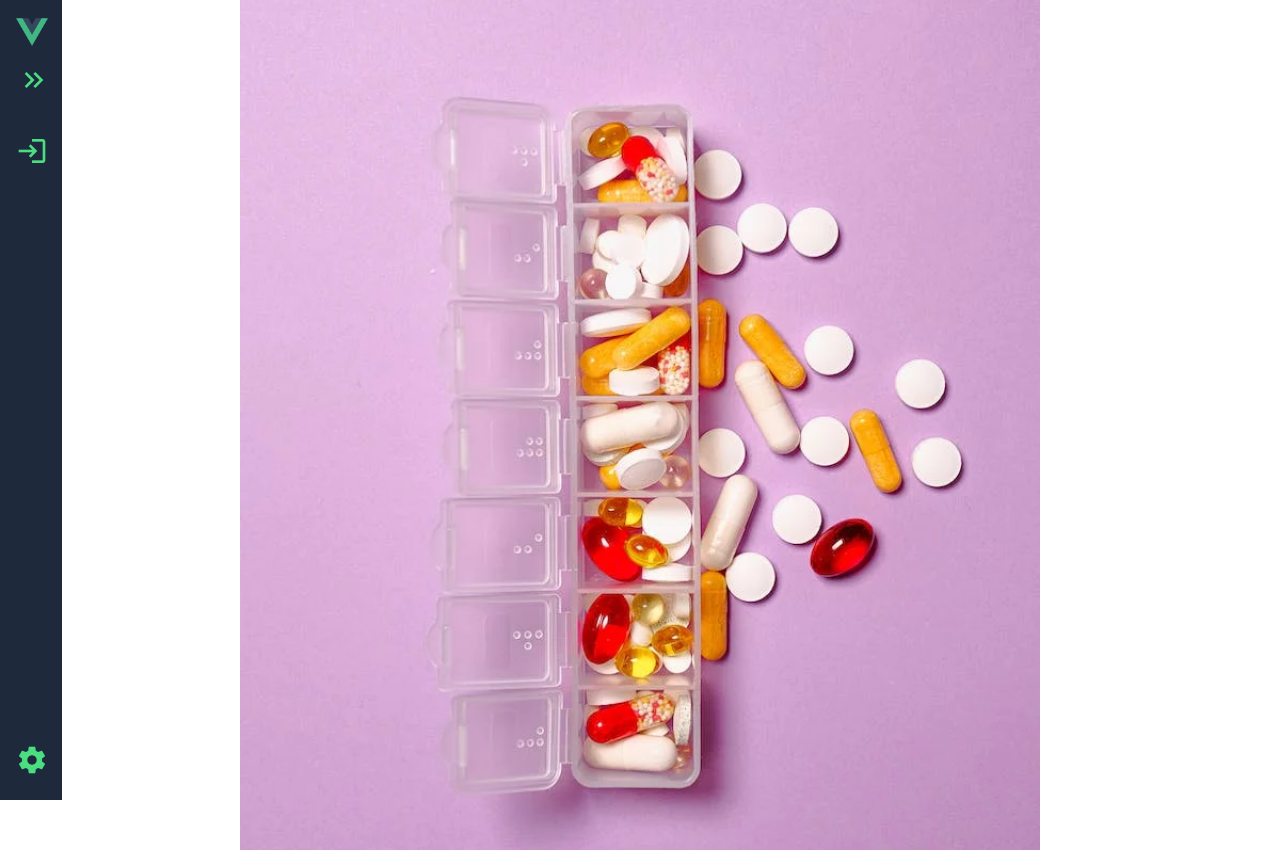
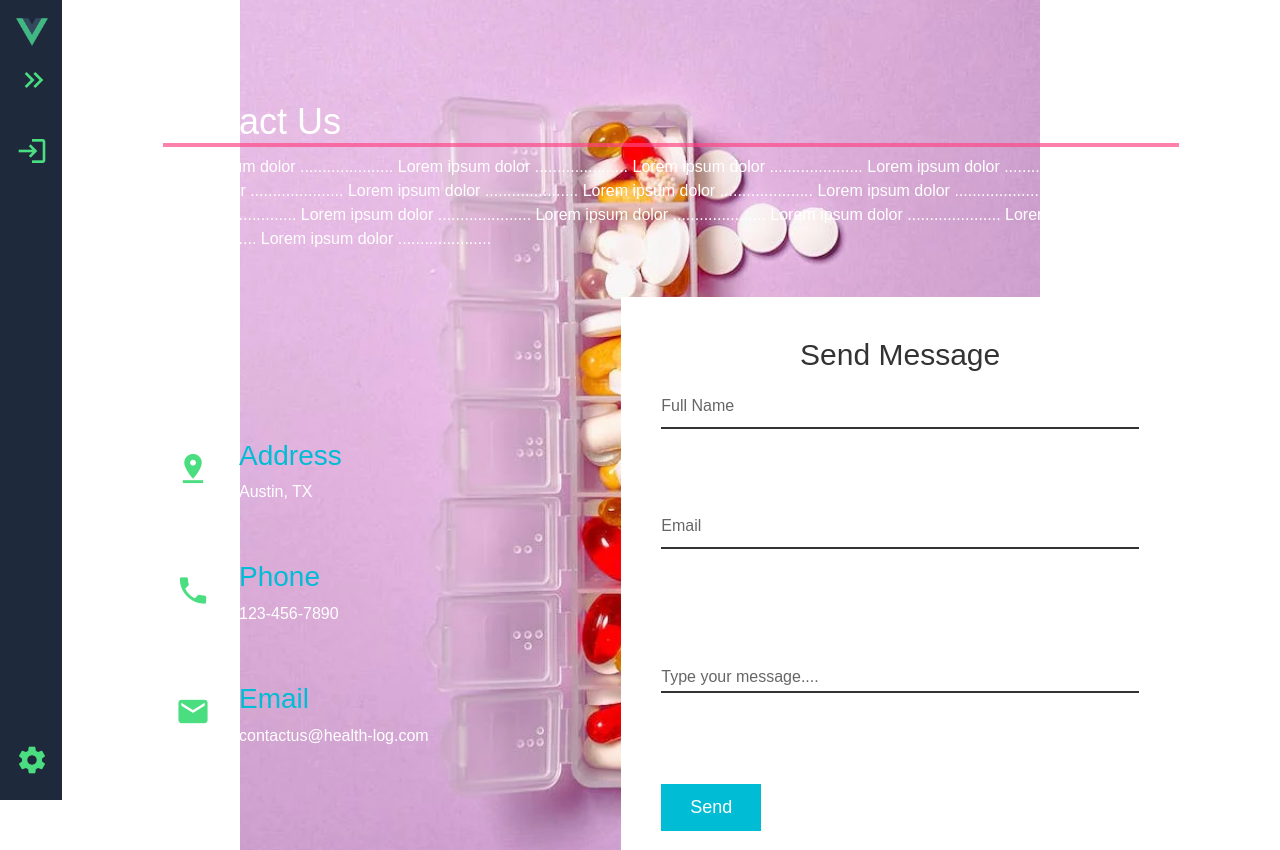
Before and after one commit to alijm0806/HEALTH-LOG-frontend, a Vue app: page /contact in a window 1280 px wide. Built offline with nearby package versions, Linux system fonts and the light colour scheme.

Commit message:
Add contact us page with styling

```diff
--- a/package.json
+++ b/package.json
@@ -12,6 +12,7 @@
     "core-js": "^3.8.3",
     "flatpickr": "^4.6.13",
     "vue": "^3.2.13",
+    "vue-flatpickr-component": "^9.0.6",
     "vue-router": "^4.0.3"
   },
   "devDependencies": {
--- a/public/index.html
+++ b/public/index.html
@@ -11,6 +11,7 @@
   <link rel="stylesheet" href="https://fonts.googleapis.com/css2?family=Material+Symbols+Outlined:opsz,wght,FILL,GRAD@48,400,0,0" />
   <link rel="stylesheet" href="https://cdn.jsdelivr.net/npm/flatpickr/dist/flatpickr.min.css">
 
+
   </head>
   <body>
     <noscript>
--- a/src/App.vue
+++ b/src/App.vue
@@ -13,6 +13,7 @@ localStorage.setItem("is_expanded", is_expanded.value)
 </script >
 
 <script>
+
 export default {
 
   data: function () {
@@ -285,11 +286,12 @@ footer {
   color: var(--grey);
 }
 
+/*
 h3,
 .text {
   opacity: 0;
   transition: opacity 0.3s ease-in-out;
-}
+} */
 
 
 .is_expanded,
--- a/src/main.js
+++ b/src/main.js
@@ -6,7 +6,7 @@ import axios from "axios";
 import "bootstrap";
 import "bootstrap/dist/css/bootstrap.min.css";
 import flatpickr from "flatpickr";
-
+import "flatpickr/dist/flatpickr.css";
 axios.defaults.baseURL = process.env.NODE_ENV === "development" ? "http://localhost:3000" : "/";
 
 var jwt = localStorage.getItem("jwt");
--- a/src/router/index.js
+++ b/src/router/index.js
@@ -1,5 +1,6 @@
 import { createRouter, createWebHistory } from 'vue-router'
 import HomeView from '../views/HomeView.vue'
+import ContactUsView from '../views/ContactUsView.vue'
 import SignupView from "../views/SignupView.vue";
 import LoginView from "../views/LoginView.vue";
 import LogoutView from "../views/LogoutView.vue";
@@ -24,6 +25,11 @@ const routes = [
     component: LogoutView
   },
   {
+    path: "/contact",
+    name: "contact-us",
+    component: ContactUsView
+  },
+  {
     path: "/home",
     name: "home",
     component: HomeView
@@ -44,7 +50,7 @@ const routes = [
     // route level code-splitting
     // this generates a separate chunk (about.[hash].js) for this route
     // which is lazy-loaded when the route is visited.
-    component: () => import(/* webpackChunkName: "about" */ '../views/AboutView.vue')
+    component: () => import(/* webpackChunkName: "about" */ '../views/ContactUsView.vue')
   }
 ]
 
--- a/src/views/AboutView.vue
+++ /dev/null
@@ -1,5 +0,0 @@
-<template>
-  <!-- <div class="about">
-    <h1>This is an about page</h1>
-  </div> -->
-</template>
--- /dev/null
+++ b/src/views/ContactUsView.vue
@@ -0,0 +1,266 @@
+
+
+<template>
+
+  <section class="contact">
+    <div class="content">
+      <h2>Contact Us</h2>
+      <p>Lorem ipsum dolor ..................... Lorem ipsum dolor ..................... Lorem ipsum dolor
+        ..................... Lorem ipsum dolor ..................... Lorem ipsum dolor ..................... Lorem
+        ipsum dolor ..................... Lorem ipsum dolor ..................... Lorem ipsum dolor
+        ..................... Lorem ipsum dolor ..................... Lorem ipsum dolor ..................... Lorem
+        ipsum dolor ..................... Lorem ipsum dolor ..................... Lorem ipsum dolor
+        ..................... Lorem ipsum dolor .....................</p>
+    </div>
+    <div class="container-contact">
+      <div class="contactInfo">
+        <div class="box">
+          <div class="icon">
+            <i class="material-icons" id="contact-icons">
+              pin_drop
+            </i>
+          </div>
+          <div class="text">
+            <h3>Address</h3>
+            <p>Austin, TX</p>
+          </div>
+        </div>
+
+        <div class="box">
+          <div class="icon">
+            <i class="material-icons" id="contact-icons" aria-hidden="true">phone</i>
+          </div>
+          <div class="text">
+            <h3>Phone</h3>
+            <p>123-456-7890</p>
+          </div>
+        </div>
+
+        <div class="box">
+          <div class="icon">
+            <i class="material-icons" id="contact-icons" aria-hidden="true">email</i>
+          </div>
+          <div class="text">
+            <h3>Email</h3>
+            <p>contactus@health-log.com</p>
+          </div>
+        </div>
+
+      </div>
+
+      <div class="contactForm">
+        <form>
+          <h1>Send Message</h1>
+          <div class="inputBox">
+            <input type="text" name="" required="required">
+            <div class="messages">Full Name</div>
+          </div>
+          <div class="inputBox">
+            <input type="text" name="" required="required">
+            <div class="messages">Email</div>
+          </div>
+          <div class="inputBox">
+            <textarea required="required"></textarea>
+            <div class="messages">Type your message....</div>
+          </div>
+          <div class="inputBox">
+            <input type="submit" required="required" value="Send">
+          </div>
+        </form>
+      </div>
+    </div>
+
+
+  </section>
+
+
+
+</template>
+
+<script>
+// @ is an alias to /src
+import HelloWorld from '@/components/HelloWorld.vue'
+
+export default {
+  name: 'HomeView',
+  components: {
+    HelloWorld
+  }
+}
+</script>
+
+<style>
+* {
+  margin: 0;
+  padding: 0;
+  box-sizing: border-box;
+  font-family: 'Poppins', sans-serif;
+
+}
+
+
+.contact {
+  position: relative;
+  min-height: 100vh;
+  padding: 50px 50px;
+  display: flex;
+  justify-content: center;
+  align-items: center;
+  flex-direction: column
+}
+
+.contact .content h2 {
+  font-size: 36px;
+  font-weight: 500;
+  color: #fff;
+
+}
+
+
+.contact .content p {
+
+  font-weight: 300;
+  color: #fff;
+
+}
+
+.container-contact {
+  width: 100%;
+  display: flex;
+  justify-content: center;
+  align-items: center;
+  margin-top: 30px;
+}
+
+.container-contact .contactInfo {
+  width: 50%;
+  display: flex;
+  flex-direction: column;
+
+}
+
+.container-contact .contactInfo .box {
+  position: relative;
+  display: flex;
+  padding: 20px 0;
+
+}
+
+.container-contact .contactInfo .box #contact-icons {
+  min-width: 60px;
+  height: 60px;
+  background: #fff;
+  display: flex;
+  justify-content: center;
+  align-items: center;
+  border-radius: 50%;
+  font-size: 35px;
+}
+
+.container-contact .contactInfo .box .text {
+  color: #fff;
+  display: flex;
+  margin-left: 20 px;
+  font-size: 16px;
+  flex-direction: column;
+  font-weight: 300;
+}
+
+.container-contact .contactInfo .box .text h3 {
+  color: #00bcd4;
+  font-weight: 500;
+}
+
+.contactForm {
+  width: 60%;
+  padding: 40px;
+  background: #fff;
+}
+
+
+.contactForm h1 {
+  font-size: 30px;
+  color: #333;
+  font-weight: 500;
+  margin-bottom: 10px
+}
+
+
+.contactForm .inputBox {
+  position: relative;
+  width: 100%;
+  margin-top: 10px;
+}
+
+.contactForm .inputBox input,
+.contactForm .inputBox textarea {
+  width: 100%;
+  padding: 5px 0;
+  font-size: 16px;
+  margin: 10px 0;
+  border: none;
+  border-bottom: 2px solid #333;
+  outline: none;
+  resize: none;
+}
+
+.contactForm .inputBox .messages {
+  /* position: absolute; */
+  display: inline-block;
+  left: 0;
+  padding: 5px 0;
+  font-size: 16px;
+  margin: 10px 0;
+  pointer-events: none;
+  transform: translateY(-60px);
+  color: #666;
+}
+
+
+.contactForm .inputBox input:focus~.messages,
+.contactForm .inputBox input:valid~.messages {
+  color: #e91e63;
+  font-size: 20px;
+  transform: translateY(-80px);
+
+}
+
+
+.contactForm .inputBox textarea:focus~.messages,
+.contactForm .inputBox textarea:valid~.messages {
+  color: #e91e63;
+  font-size: 20px;
+  transform: translateY(-120px);
+
+}
+
+.contactForm .inputBox input[type="submit"] {
+  width: 100px;
+  background: #00bcd4;
+  color: #fff;
+  border: none;
+  cursor: pointer;
+  padding: 10px;
+  font-size: 18px;
+}
+
+@media (max-width: 991px) {
+  .contact {
+    padding: 50px;
+  }
+
+  .container-contact {
+    flex-direction: column;
+  }
+
+  .container-contact .contactInfo {
+    margin-bottom: 40 px;
+  }
+
+  .container-contact .contactInfo,
+  .contactForm {
+    width: 100%;
+  }
+
+}
+</style>
--- a/src/views/ListIndexView.vue
+++ b/src/views/ListIndexView.vue
@@ -1,13 +1,28 @@
 <script>
 import axios from "axios";
+import flatPickr from 'vue-flatpickr-component';
+import 'flatpickr/dist/flatpickr.css';
+import 'flatpickr/dist/themes/material_blue.css';
+
 export default {
   data: function () {
     return {
+      date: new Date(),
+      list: [],
+      config: {
+        enableTime: true,
+        noCalendar: true,
+        dateFormat: "H:i",
+        time_24hr: false
+      },
       lists_of_vitamins: [],
       list_of_vitamin: [],
-      lists: []
-
+      lists: [],
+      currentList: {}
     };
+  },
+  components: {
+    flatPickr
   },
   created: function () {
     this.indexList();
@@ -29,20 +44,13 @@ export default {
     },
   }
 }
-
-
-
 </script>
 
 <template>
 
   <div class="list-index">
     <h1 class="main-title">My List</h1>
-    <div>
-      <form>
-        <input class="form-control" type="datetime-local" placeholder="Select Time" id="Time">
-      </form>
-    </div>
+
     <div>
       <div class="list" v-for="list_of_vitamin in lists" v-bind:key="list_of_vitamin.id">
         <div class="list-1">
@@ -50,13 +58,20 @@ export default {
             <input type="checkbox" class="checkbox" />
           </label>
         </div>
-        <div class="list-2">
+        <div class="form-group">
+          <label>Select a time</label>
+          <div class="input-group">
+            <flat-pickr v-model="list.time" :config="config" class="form-control" v-bind="list.time">
+            </flat-pickr>
+          </div>
+        </div>
+        <div class="list-3">
           {{ list_of_vitamin.vitamin.name }}
         </div>
-        <div class="list-3">
+        <div class="list-4">
           Intake_quantity: {{ list_of_vitamin.intake_quantity }}
         </div>
-        <div class="list-4">
+        <div class="list-5">
           Intake_quantity_left: {{ list_of_vitamin.intake_quantity_left }}
         </div>
       </div>
@@ -65,10 +80,6 @@ export default {
 </template>
 
 <style>
-#Time {
-  width: 200px
-}
-
 .list {
   display: flex;
   align-items: center;
@@ -94,7 +105,7 @@ export default {
   width: 5%
 }
 
-.list-2 {
+.form-group {
   display: flex;
   align-items: center;
   background-color: #FFF;
@@ -104,7 +115,7 @@ export default {
   margin-bottom: 1rem;
   margin: 0.3rem 0.3rem;
   ;
-  width: 32%
+  width: 15%
 }
 
 .list-3 {
@@ -117,7 +128,7 @@ export default {
   margin-bottom: 1rem;
   margin: 0.3rem 0.3rem;
   ;
-  width: 32%
+  width: 26.6%
 }
 
 
@@ -130,7 +141,20 @@ export default {
   box-shadow: 0 1px 3px rgba(0, 0, 0, 0.1);
   margin-bottom: 1rem;
   margin: 0.3rem 0.3rem;
-  width: 31%
+  width: 26.6%
+}
+
+
+.list-5 {
+  display: flex;
+  align-items: center;
+  background-color: #FFF;
+  padding: 1rem;
+  border-radius: 0.5rem;
+  box-shadow: 0 1px 3px rgba(0, 0, 0, 0.1);
+  margin-bottom: 1rem;
+  margin: 0.3rem 0.3rem;
+  width: 25%
 }
 
 .checkbox {
--- a/src/views/VitaminsIndexView.vue
+++ b/src/views/VitaminsIndexView.vue
@@ -1,8 +1,8 @@
 <script setup>
+
 import { ref } from 'vue';
 const isHidden = ref(localStorage.getItem("isHidden") === "true");
 localStorage.setItem("isHidden", isHidden.value)
-
 
 </script >
 
@@ -22,7 +22,6 @@ export default {
       list_of_vitamin: [],
       errors: [],
     };
-
   },
   watch: {
     isHidden() {
@@ -80,19 +79,16 @@ export default {
 </script>
 <template>
 
-
-
   <div class="vitamins-index">
 
     <h1 class="main-title">All Vitamins</h1>
     <div class="vitamins-index">
       <form @submit.prevent="searchVitamin">
-        <input type="text" v-model="searchTerm" placeholder="Search for a Vitamin..." />
+        <input class="search" type="text" v-model="searchTerm" placeholder="Search for a Vitamin..." />
         <!-- <button type="submit" >Search</button> -->
       </form>
     </div>
     <div>
-
       <div>
         <div class="card-mb-3" v-for="vitamin in filterVitamins()">
           <ul>
@@ -102,9 +98,7 @@ export default {
             <div class=" col-sm-4">
               <img v-bind:src="vitamin.description" class="img-responsive" alt="" />
             </div>
-
             <div class=" col-sm-8">
-
               <h2 class="card-title">{{ vitamin.name }}</h2>
               <p class="card-text">
               <h5>Used_for: {{ vitamin.used_for }}</h5>
@@ -136,6 +130,7 @@ export default {
   </div>
 
 </template>
+
 <style>
 h1 {
   text-align: center;
@@ -247,7 +242,7 @@ form {
 }
 
 
-form input {
+form .search {
   margin-top: 1.5rem;
   margin-bottom: 0.5rem;
   appearance: none;
@@ -301,7 +296,6 @@ input {
   background: none;
   display: block;
   padding: 0.5rem 1rem;
-  /* background-image: linear-gradient(to right, #19b251 50%, #ff4583e7 50%); */
   background-size: 200%;
   color: rgb(5, 5, 5);
   font-size: 1.125rem;
```
Also changed, not shown: 1 other file (tests, documents, lock files or other folders).
